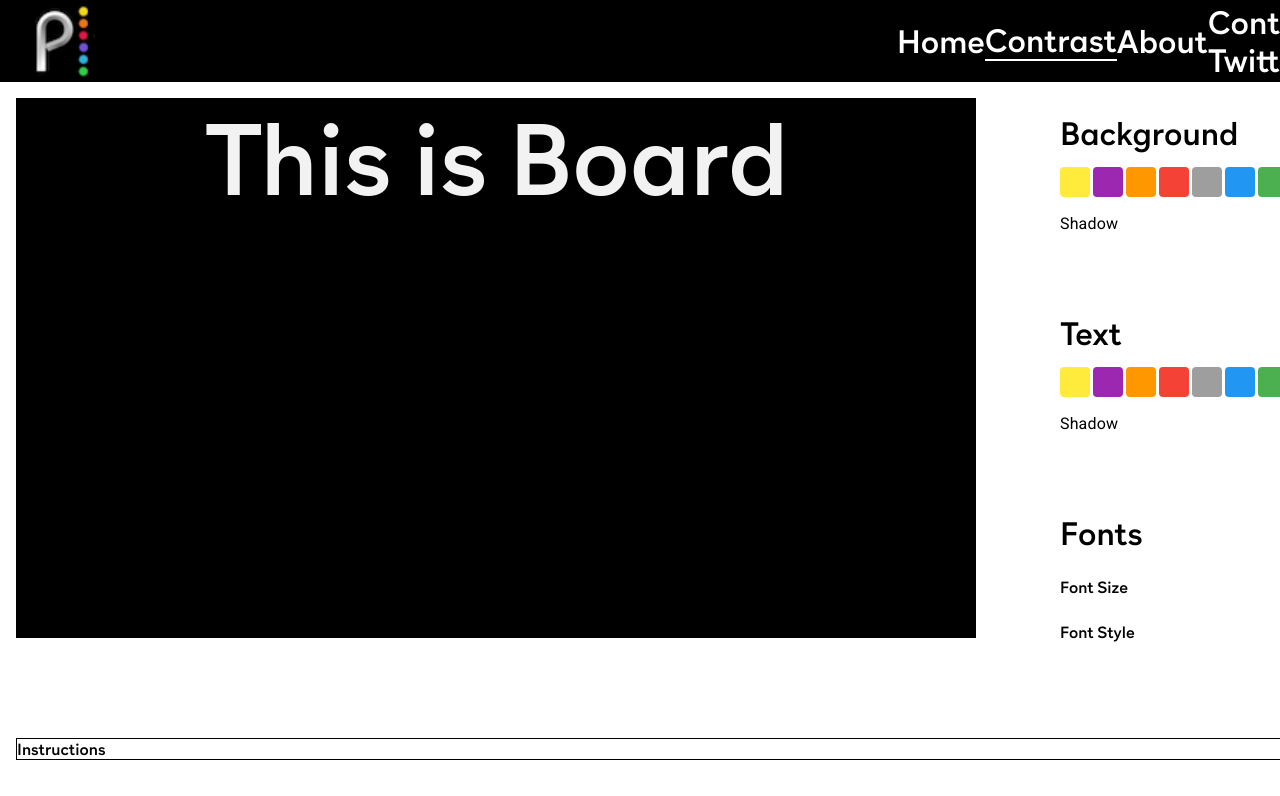
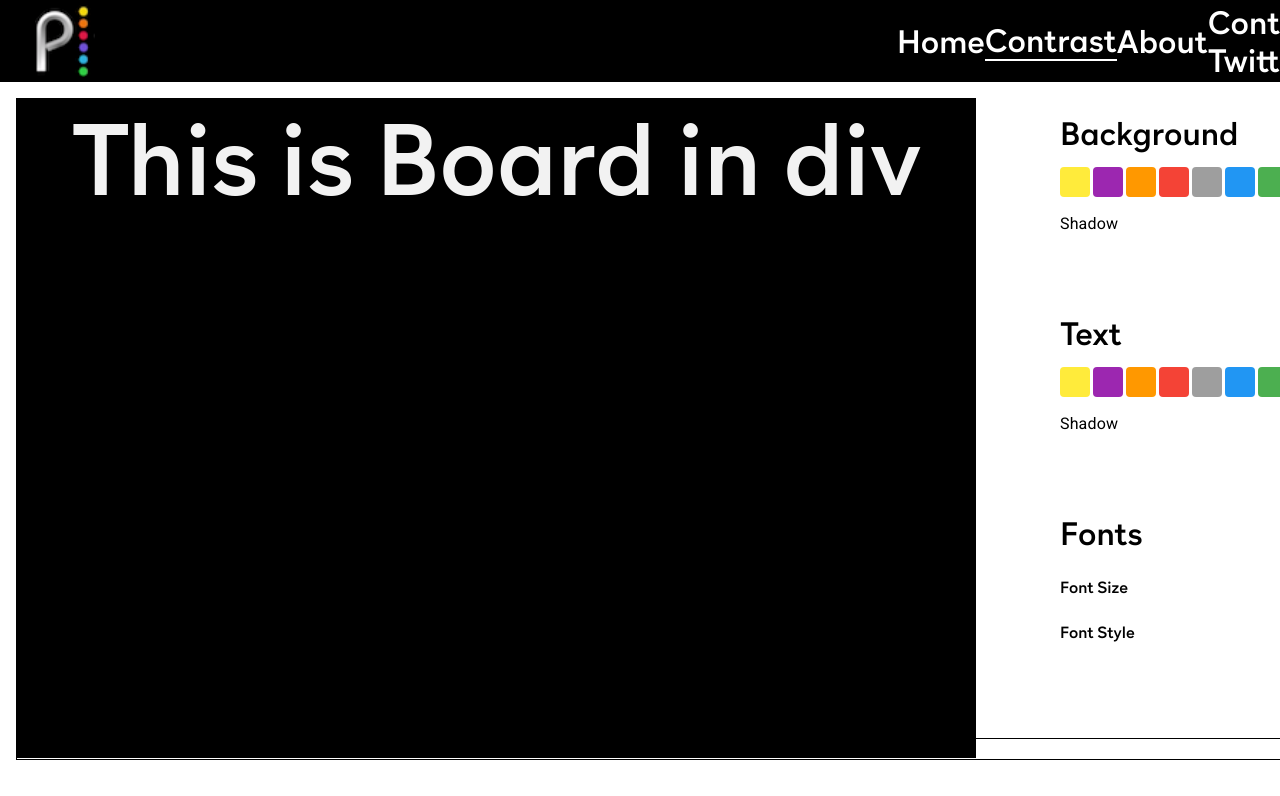
Before and after one commit to GoncaloBM/peacock-constrast-test, a React (Create React App) app: page / in a window 1280 px wide. Both pictures are taken after a click on the item "Contrast". Shown: the top 796 px of the page. Built offline with nearby package versions, Linux system fonts and the light colour scheme.

Commit message:
barebones of text positioning tool

```diff
--- a/src/App.js
+++ b/src/App.js
@@ -1,8 +1,9 @@
 import React, { useEffect, useState } from "react";
 import "./App.css";
 import Menu from "./components/Menu/Menu";
-import './fonts/fonts.css'
+import "./fonts/fonts.css";
 import FileUpload from "./components/fileUploader/fileUpload";
+import TextDisplay from "./components/TextDisplay/TextDisplay";
 import axios from "axios";
 import { BrowserRouter as Router, Switch, Route, Link } from "react-router-dom";
 
@@ -15,7 +16,11 @@ const Contrast = ({
   imageDB,
   changeBk,
   fontSize,
+  fontStyle,
+  textPosition,
   changeFontSizeState,
+  changeFontStyleState,
+  changeTextPosition,
   picker,
 }) => {
   return (
@@ -30,9 +35,11 @@ const Contrast = ({
             }}
             className="Board"
           >
-            <div className="board-text" style={{ fontSize: `${fontSize}px` }}>
-              This is Board
-            </div>
+            <TextDisplay
+              fontSize={fontSize}
+              textPosition={textPosition}
+              fontStyle={fontStyle}
+            />
           </div>
         </div>
 
@@ -46,6 +53,8 @@ const Contrast = ({
             imageDB={imageDB}
             fontSize={fontSize}
             changeFontSizeState={changeFontSizeState}
+            changeFontStyleState={changeFontStyleState}
+            changeTextPosition={changeTextPosition}
             picker={picker}
           />
         </div>
@@ -56,6 +65,18 @@ const Contrast = ({
 };
 
 function App(props) {
+  let differentFontStyles = [
+    "div",
+    "p",
+    "h1",
+    "h2",
+    "h3",
+    "h4",
+    "h5",
+    "i",
+    "b",
+  ];
+  let startetTextPosition = { top: 0, right: 0 };
   let [backgroundColor, setBackgroundColor] = useState({
     r: 0,
     g: 0,
@@ -70,6 +91,8 @@ function App(props) {
   });
 
   const [fontSize, setfontSize] = useState(100);
+  const [fontStyle, setFontStyle] = useState(differentFontStyles[0]);
+  const [textPosition, setTextPosition] = useState(startetTextPosition);
 
   const getWindowLocation = () => {
     if (window.location.pathname === "/") {
@@ -85,6 +108,7 @@ function App(props) {
 
   let [linkIndex, setLinkIndex] = useState(getWindowLocation());
   let [navBarNavigating, setNavBarNavigating] = useState(true);
+  let[ShowTextPositionTool, setShowTextPositionTool] = useState(false);
   let [contrast, setContrast] = useState(false);
 
   const [bkImage, setBkImage] = useState("");
@@ -140,6 +164,7 @@ function App(props) {
     linkIndex,
     navBarNavigating,
     fontSize,
+    fontStyle,
   ]);
 
   let getColor = (color, isText) => {
@@ -177,9 +202,56 @@ function App(props) {
     setfontSize(fontSize + increaseOrDecrease);
   };
 
+  const changeFontStyleState = (increaseOrDecrease) => {
+    if (
+      differentFontStyles.indexOf(fontStyle) < differentFontStyles.length - 1 &&
+      increaseOrDecrease === 1
+    ) {
+      setFontStyle(
+        differentFontStyles[differentFontStyles.indexOf(fontStyle) + 1]
+      );
+    } else if (
+      differentFontStyles.indexOf(fontStyle) ===
+        differentFontStyles.length - 1 &&
+      increaseOrDecrease === 1
+    ) {
+      setFontStyle(differentFontStyles[0]);
+    } else if (
+      differentFontStyles.indexOf(fontStyle) > 0 &&
+      increaseOrDecrease === -1
+    ) {
+      setFontStyle(
+        differentFontStyles[differentFontStyles.indexOf(fontStyle) - 1]
+      );
+    } else {
+      setFontStyle(differentFontStyles[differentFontStyles.length - 1]);
+    }
+  };
+
+  const changeTextPosition = (keyCode) => {
+    let newTextPosition = {...textPosition}
+    if(keyCode === 38){
+      console.log('joao')
+      newTextPosition.top--
+      setTextPosition(newTextPosition)
+    }else if( keyCode === 39){
+      newTextPosition.right--
+      setTextPosition(newTextPosition)
+
+    }else if( keyCode === 40){
+      newTextPosition.top++
+      setTextPosition(newTextPosition)
+
+    }else if( keyCode === 37){
+      newTextPosition.right++
+      setTextPosition(newTextPosition)
+
+    }
+  };
+
   return (
     <Router>
-      <div className="App" style={{fontFamily: 'peacock'}}>
+      <div className="App" style={{ fontFamily: "peacock" }}>
         <header className="header">
           <div className="logo"></div>
           <ul className="buttons">
@@ -246,8 +318,12 @@ function App(props) {
                 imageDB={imageDB}
                 changeBk={changeBk}
                 fontSize={fontSize}
+                fontStyle={fontStyle}
+                textPosition={textPosition}
                 changeFontSizeState={changeFontSizeState}
-                picker= "huepicker"
+                changeFontStyleState={changeFontStyleState}
+                changeTextPosition={changeTextPosition}
+                picker="huepicker"
               />
             </Route>
             <Route path="/contrast2">
@@ -260,13 +336,16 @@ function App(props) {
                 imageDB={imageDB}
                 changeBk={changeBk}
                 fontSize={fontSize}
+                fontStyle={fontStyle}
+                textPosition={textPosition}
                 changeFontSizeState={changeFontSizeState}
-                picker= "twitterpicker"
+                changeFontStyleState={changeFontStyleState}
+                changeTextPosition={changeTextPosition}
+                picker="twitterpicker"
               />
             </Route>
             <Route path="/">
-            <FileUpload />
-
+              <FileUpload />
             </Route>
           </Switch>
         </div>
--- a/src/components/Menu/Menu.js
+++ b/src/components/Menu/Menu.js
@@ -11,6 +11,7 @@ const Menu = (props) => {
   let [showVirtualKeyboard, setShowVirtualKeyboard] = useState(false);
   let [currentPhotoID, setCurrentPhotoID] = useState(0);
   let [hue, setStateHue] = useState(500);
+  let [showTextPositionTool, setShowTextPositionTool] = useState(false)
 
   const exitKeyboard = () => {
     setShowVirtualKeyboard(false);
@@ -21,6 +22,11 @@ const Menu = (props) => {
 
   useEffect(() => {
     const changeSizeFont = (e) => {
+      if (indexFocusedItem === 6) {
+        if (e.keyCode === 13) {
+          setShowTextPositionTool(!showTextPositionTool)
+        }
+      }
       if (indexFocusedItem === 7) {
         if (e.keyCode === 39) {
           props.changeFontSizeState(1);
@@ -28,6 +34,14 @@ const Menu = (props) => {
           props.changeFontSizeState(-1);
         }
       }
+      if (indexFocusedItem === 8) {
+        if (e.keyCode === 39) {
+          props.changeFontStyleState(1);
+        } else if (e.keyCode === 37) {
+          props.changeFontStyleState(-1);
+        }
+      }
+
     };
 
     const nextImg = (numero) => {
@@ -58,6 +72,14 @@ const Menu = (props) => {
     const keyNavigate = (e) => {
       //console.log(indexFocusedItem);
       let newIndex = indexFocusedItem;
+      if(showTextPositionTool===true){
+
+
+
+       return props.changeTextPosition(e.keyCode)
+
+
+       }
       if (
         (e.keyCode === 13 && newIndex === 1) ||
         (e.keyCode === 13 && newIndex === 4)
@@ -104,7 +126,7 @@ const Menu = (props) => {
       window.removeEventListener("keydown", changeImageWithArrow);
       window.removeEventListener("keydown", changeSizeFont);
     };
-  }, [indexFocusedItem, showVirtualKeyboard, currentPhotoID, props]);
+  }, [indexFocusedItem, showVirtualKeyboard, currentPhotoID, props, showTextPositionTool]);
 
   return (
     <div className="Menu">
@@ -170,13 +192,6 @@ const Menu = (props) => {
             hue={hue}
             focusItem={indexFocusedItem}
           />
-
-          {/* <Alphapicker
-            isText={false}
-            previewColor={props.backgroundColor}
-            getColor={(color, isText) => props.getColor(color, isText)}
-            isActive={indexFocusedItem === 2 ? true : false}
-          /> */}
         </li>
       </ul>
       <ul className="category-menu">
@@ -222,17 +237,6 @@ const Menu = (props) => {
             />
           )}
 
-          {/* <HuePicker
-            hue={hue}
-            showVirtualKeyboard={showVirtualKeyboard}
-            previewColor={props.colorText}
-            isText={true}
-            getColor={(color, isText) => props.getColor(color, isText)}
-            isKeyboardActive={showVirtualKeyboard}
-            isActive={indexFocusedItem === 4 ? true : false}
-            changeBk={props.changeBk}
-            focusItem={indexFocusedItem}
-          /> */}
           {showVirtualKeyboard && indexFocusedItem === 4 ? (
             <div className="keybo">
               <VirtualKeyboard
@@ -254,12 +258,7 @@ const Menu = (props) => {
             focusItem={indexFocusedItem}
           />
 
-          {/* <Alphapicker
-            previewColor={props.colorText}
-            isText={true}
-            getColor={(color, isText) => props.getColor(color, isText)}
-            isActive={indexFocusedItem === 5 ? true : false}
-          /> */}
+
         </li>
       </ul>
       <ul className="category-menu">
--- /dev/null
+++ b/src/components/TextDisplay/TextDisplay.css
@@ -0,0 +1,8 @@
+.board-text {
+    position: absolute;
+    top: 0;
+  }
+
+ .textLines {
+   position: relative;
+ }
--- /dev/null
+++ b/src/components/TextDisplay/TextDisplay.js
@@ -0,0 +1,38 @@
+import React, {useState, useEffect} from 'react';
+import "./TextDisplay.css"
+
+const TextDisplay = (props) => {
+
+    //font-size, font-style, position, div, h1, h2,h3,h4,5, p, i, b
+    let [fontSize, setFontsize] = useState(props.fontSize)
+    let[fontStyle, setFontStyle] = useState(props.fontStyle)
+    let [textPosition, setTextPosition] = useState(props.textPosition)
+
+    useEffect(() => {
+        setFontsize(props.fontSize)
+        setFontStyle(props.fontStyle)
+        setTextPosition(props.textPosition)
+
+        return () => {
+            console.log('UNmount')
+        }
+    }, [fontSize, props])
+
+    return(
+        <div >
+         {fontStyle === 'div' ? <div className='textLines' style={{ fontSize: `${fontSize}px`, top:`${textPosition.top}px`, right: `${textPosition.right}px`}}>This is Board in {fontStyle}</div> : ''}
+         {fontStyle === 'h1' ? <h1 className='textLines' style={{ fontSize: `${fontSize}px`, top:`${textPosition.top}px`, right: `${textPosition.right}px`}}>This is Board in {fontStyle}</h1> : ''}
+         {fontStyle === 'h2' ? <h2 className='textLines' style={{ fontSize: `${fontSize}px`, top:`${textPosition.top}px`, right: `${textPosition.right}px`}}>This is Board in {fontStyle}</h2> : ''}
+         {fontStyle === 'h3' ? <h3 className='textLines' style={{ fontSize: `${fontSize}px`, top:`${textPosition.top}px`, right: `${textPosition.right}px`}}>This is Board in {fontStyle}</h3> : ''}
+         {fontStyle === 'h4' ? <h4 className='textLines' style={{ fontSize: `${fontSize}px`, top:`${textPosition.top}px`, right: `${textPosition.right}px`}}>This is Board in {fontStyle}</h4> : ''}
+         {fontStyle === 'h5' ? <h5 className='textLines' style={{ fontSize: `${fontSize}px`, top:`${textPosition.top}px`, right: `${textPosition.right}px`}}>This is Board in {fontStyle}</h5> : ''}
+         {fontStyle === 'p' ? <p className='textLines' style={{ fontSize: `${fontSize}px`, top:`${textPosition.top}px`, right: `${textPosition.right}px`}}>This is Board in {fontStyle}</p> : ''}
+         {fontStyle === 'i' ? <i className='textLines' style={{ fontSize: `${fontSize}px`, top:`${textPosition.top}px`, right: `${textPosition.right}px`}}>This is Board in {fontStyle}</i> : ''}
+         {fontStyle === 'b' ? <b className='textLines' style={{ fontSize: `${fontSize}px`, top:`${textPosition.top}px`, right: `${textPosition.right}px`}}>This is Board in {fontStyle}</b> : ''}
+
+
+        </div>
+    )
+}
+
+export default TextDisplay
```
